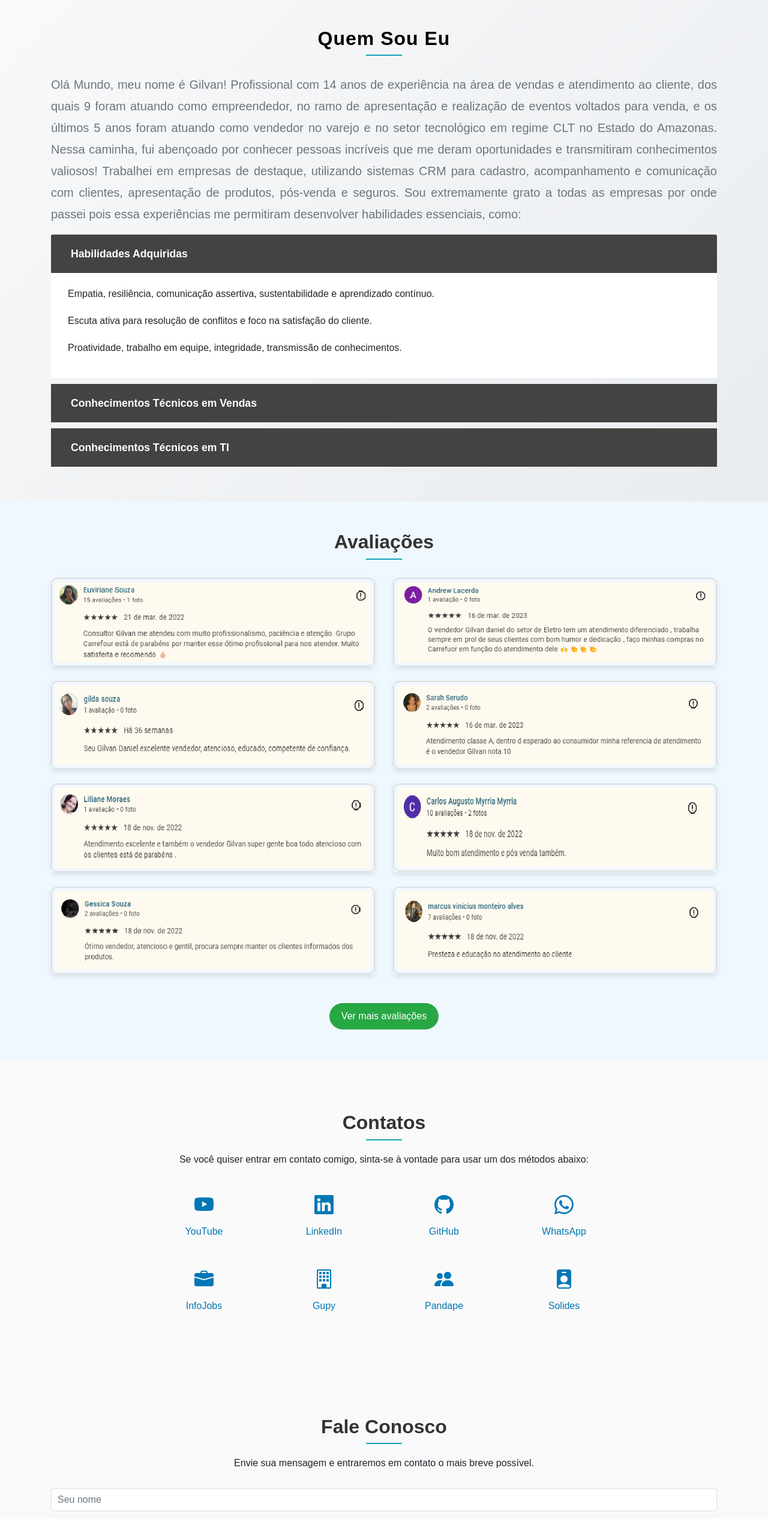
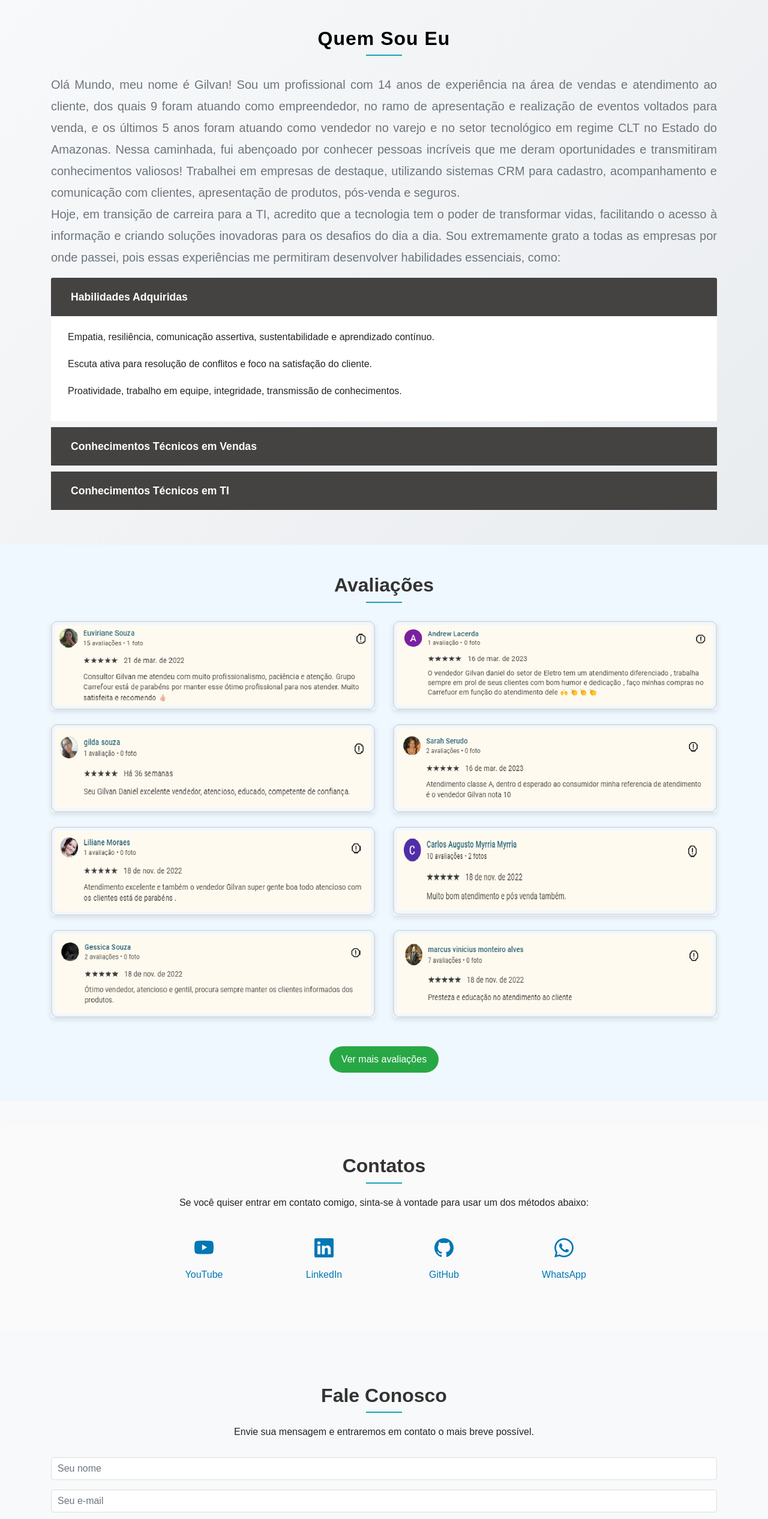
Before and after one commit to Shadowtutor/1-Portifolio, a plain HTML site: page index.html in a window 1280 px wide. Shown: the part 820-3352 px from the top of the page at 60% size. Drawn offline with nearby package versions, Linux system fonts and the light colour scheme.

```diff
--- a/index.html
+++ b/index.html
@@ -113,13 +113,17 @@
     <div class="container">
       <h2 class="section-title">Quem Sou Eu</h2>
       <p class="lead text-justify">
-        Olá Mundo, meu nome é Gilvan! Profissional com 14 anos de experiência na área de vendas e atendimento ao cliente,
+        Olá Mundo, meu nome é Gilvan! Sou um profissional com 14 anos de experiência na área de vendas e atendimento ao cliente,
         dos quais 9 foram atuando como empreendedor, no ramo de apresentação e realização de eventos voltados para venda,
         e os últimos 5 anos foram atuando como vendedor no varejo e no setor tecnológico em regime CLT no Estado do Amazonas.
-        Nessa caminha, fui abençoado por conhecer pessoas incríveis que me deram oportunidades e transmitiram conhecimentos valiosos!
+        Nessa caminhada, fui abençoado por conhecer pessoas incríveis que me deram oportunidades e transmitiram conhecimentos valiosos!
         Trabalhei em empresas de destaque, utilizando sistemas CRM para cadastro,
-        acompanhamento e comunicação com clientes, apresentação de produtos, pós-venda e seguros. Sou extremamente grato a todas as empresas
-        por onde passei pois essa experiências me permitiram desenvolver habilidades essenciais, como:
+        acompanhamento e comunicação com clientes, apresentação de produtos, pós-venda e seguros. <br>
+        Hoje, em transição de carreira para a TI, acredito que a tecnologia tem o poder de transformar vidas,
+        facilitando o acesso à informação e criando soluções inovadoras para os desafios do dia a dia.
+
+        Sou extremamente grato a todas as empresas
+        por onde passei, pois essas experiências me permitiram desenvolver habilidades essenciais, como:
       </p>
 
       <!-- Accordion -->
@@ -282,7 +286,7 @@
       </div>
       <!-- Botão "Ver mais avaliações" -->
       <div class="text-center mt-4">
-        <a href="https://g.page/r/CXuAV8XvVRuNEAE/review" target="_blank" class="btn btn-success text-white">
+        <a href="https://maps.app.goo.gl/q1GCFzCHyLa24yAt8" target="_blank" class="btn btn-success text-white">
           Ver mais avaliações
         </a>
       </div>
@@ -329,38 +333,6 @@
           <span>WhatsApp</span>
         </a>
       </div>
-
-      <!-- InfoJobs -->
-      <div class="col-md-3 col-sm-4 col-6 mb-4 text-center">
-        <a href="https://www.infojobs.com.br/Candidate/CV/" target="_blank" class="text-decoration-none">
-          <i class="bi bi-briefcase-fill fa-2x d-block mb-2"></i>
-          <span>InfoJobs</span>
-        </a>
-      </div>
-
-      <!-- Gupy -->
-      <div class="col-md-3 col-sm-4 col-6 mb-4 text-center">
-        <a href="https://login.gupy.io/candidates/curriculum" target="_blank" class="text-decoration-none">
-          <i class="bi bi-building fa-2x d-block mb-2"></i>
-          <span>Gupy</span>
-        </a>
-      </div>
-
-      <!-- Pandape -->
-      <div class="col-md-3 col-sm-4 col-6 mb-4 text-center">
-        <a href="https://www.infojobs.com.br/Candidate/CV/" target="_blank" class="text-decoration-none">
-          <i class="bi bi-people-fill fa-2x d-block mb-2"></i>
-          <span>Pandape</span>
-        </a>
-      </div>
-
-      <!-- Solides -->
-      <div class="col-md-3 col-sm-4 col-6 mb-4 text-center">
-        <a href="https://solides-jobs-staging.s3.us-east-1.amazonaws.com/shared/profilers/PA.png" target="_blank" class="text-decoration-none">
-          <i class="bi bi-person-badge-fill fa-2x d-block mb-2"></i>
-          <span>Solides</span>
-        </a>
-      </div>
     </div>
   </div>
 </section>
@@ -398,7 +370,7 @@
 
   <!-- Rodapé -->
   <footer class="bg-dark text-white text-center py-3 mt-4">
-    <p>&copy; 2023 Gilvan Daniel da Silva. Todos os direitos reservados.</p>
+    <p>&copy; 2025 Gilvan Daniel da Silva. Todos os direitos reservados.</p>
   </footer>
 
 
```
